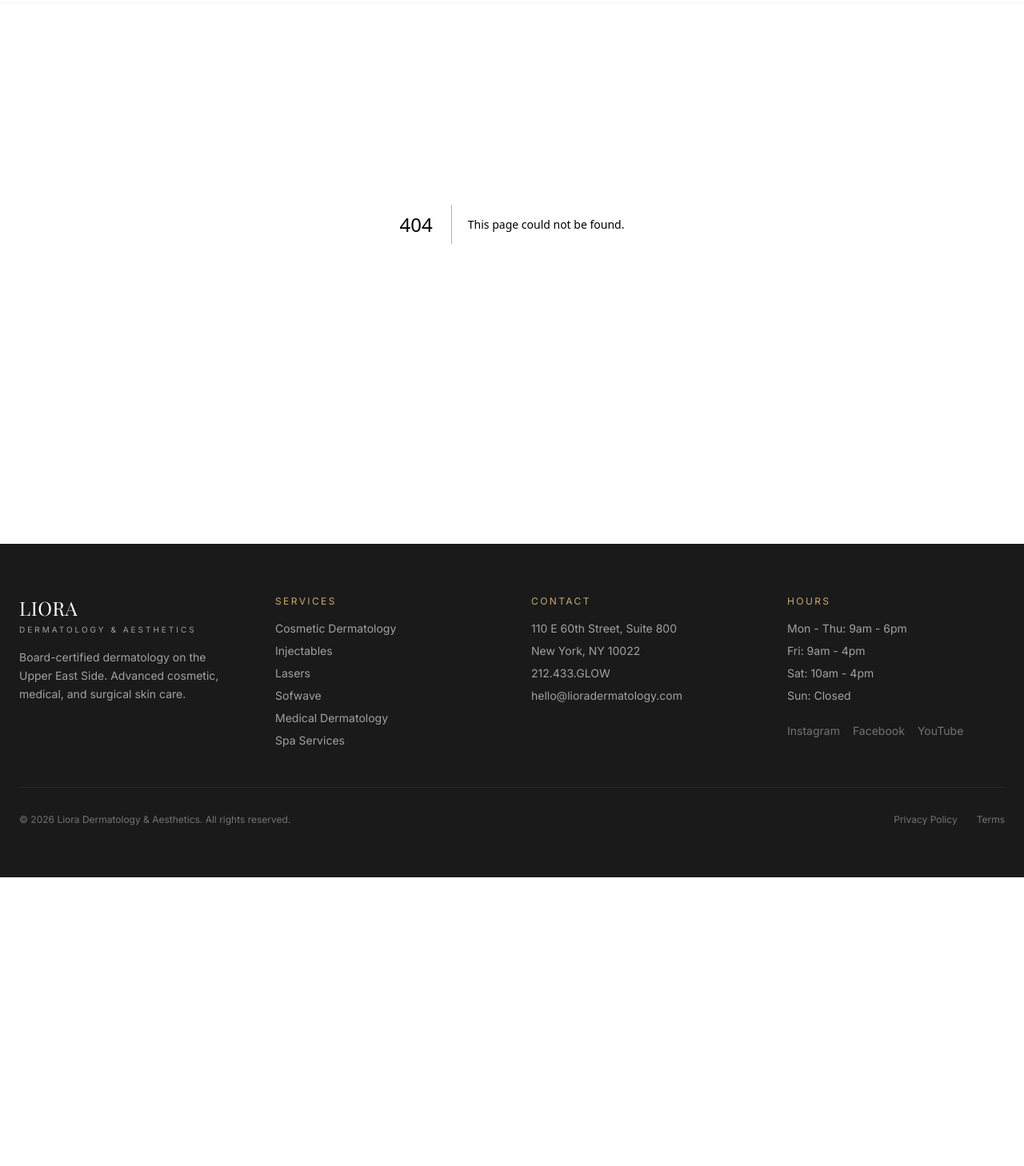
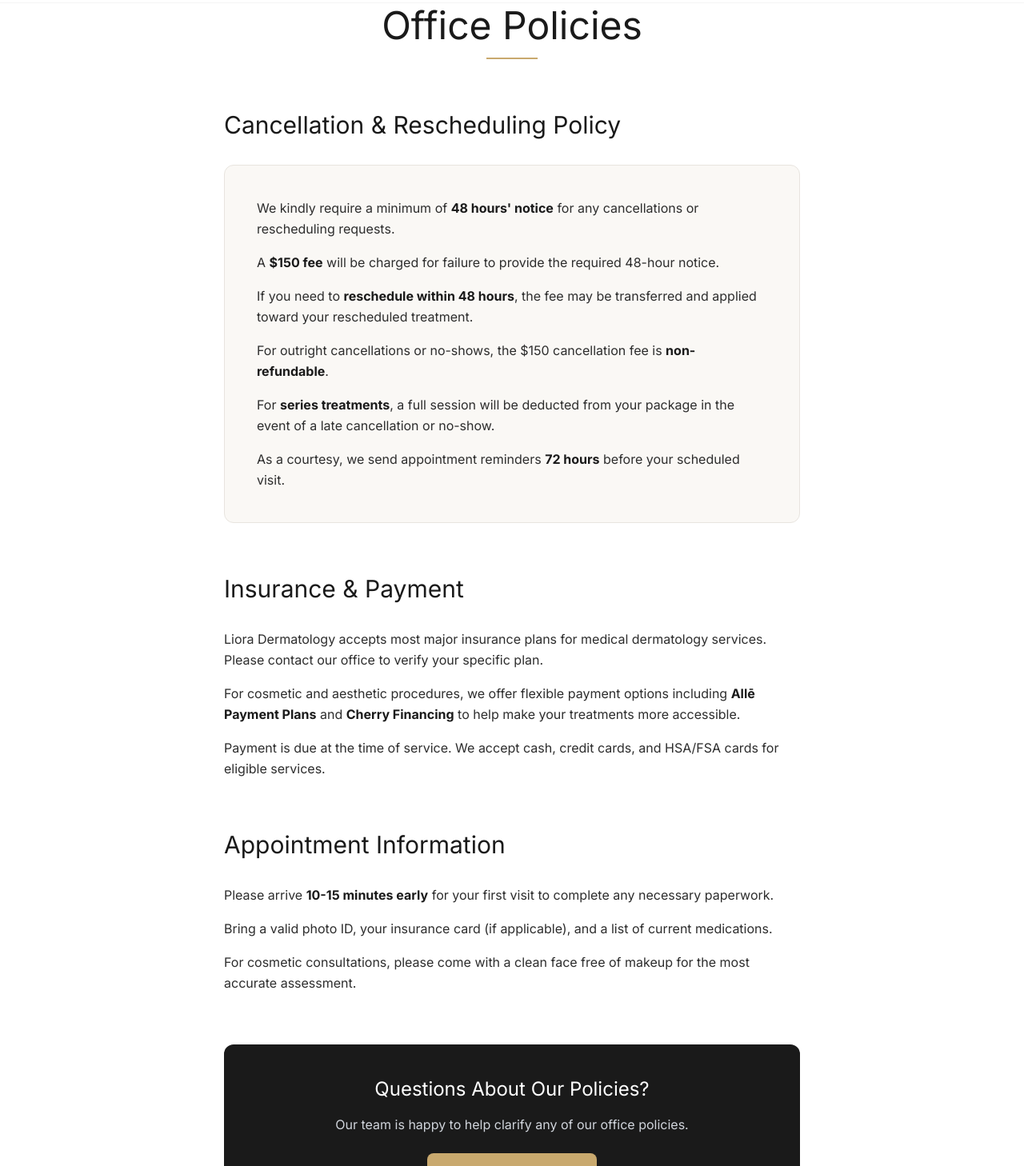
Before and after one commit to bman8810/liora-derm, a Next.js app: page /policies in a window 1280 px wide. Before the commit this address had no page. Shown: the part 120-1578 px from the top of the page at 80% size. Before the commit the page ends 1217 px from the top, so only its background shows below. Built offline with nearby package versions, Linux system fonts and the light colour scheme; a web font is replaced by a local one.

Commit message:
Add cancellation/rescheduling policy page + footer link + sitemap entry

```diff
--- /dev/null
+++ b/src/app/policies/page.tsx
@@ -0,0 +1,136 @@
+import type { Metadata } from "next";
+
+export const metadata: Metadata = {
+  title: "Office Policies | Cancellation & Rescheduling",
+  description:
+    "Review Liora Dermatology's cancellation, rescheduling, and appointment policies. 48-hour notice required for changes.",
+};
+
+export default function PoliciesPage() {
+  return (
+    <main className="pt-32 pb-20">
+      <div className="max-w-3xl mx-auto px-6">
+        {/* Header */}
+        <div className="text-center mb-16">
+          <h1 className="font-playfair text-4xl md:text-5xl text-[#1a1a1a] mb-4">
+            Office Policies
+          </h1>
+          <div className="w-16 h-0.5 bg-[#c9a96e] mx-auto" />
+        </div>
+
+        {/* Cancellation Policy */}
+        <section className="mb-16">
+          <h2 className="font-playfair text-2xl md:text-3xl text-[#1a1a1a] mb-8">
+            Cancellation &amp; Rescheduling Policy
+          </h2>
+
+          <div className="bg-[#faf8f5] border border-[#e8e4df] rounded-xl p-8 md:p-10 space-y-6">
+            <div className="space-y-4 text-[#2d2d2d] leading-relaxed">
+              <p>
+                We kindly require a minimum of{" "}
+                <strong className="text-[#1a1a1a]">48 hours&apos; notice</strong>{" "}
+                for any cancellations or rescheduling requests.
+              </p>
+
+              <p>
+                A{" "}
+                <strong className="text-[#1a1a1a]">$150 fee</strong>{" "}
+                will be charged for failure to provide the required 48-hour notice.
+              </p>
+
+              <p>
+                If you need to{" "}
+                <strong className="text-[#1a1a1a]">reschedule within 48 hours</strong>,
+                the fee may be transferred and applied toward your rescheduled treatment.
+              </p>
+
+              <p>
+                For outright cancellations or no-shows, the $150 cancellation fee is{" "}
+                <strong className="text-[#1a1a1a]">non-refundable</strong>.
+              </p>
+
+              <p>
+                For{" "}
+                <strong className="text-[#1a1a1a]">series treatments</strong>,
+                a full session will be deducted from your package in the event of a
+                late cancellation or no-show.
+              </p>
+
+              <p>
+                As a courtesy, we send appointment reminders{" "}
+                <strong className="text-[#1a1a1a]">72 hours</strong>{" "}
+                before your scheduled visit.
+              </p>
+            </div>
+          </div>
+        </section>
+
+        {/* Insurance */}
+        <section className="mb-16">
+          <h2 className="font-playfair text-2xl md:text-3xl text-[#1a1a1a] mb-8">
+            Insurance &amp; Payment
+          </h2>
+
+          <div className="space-y-4 text-[#2d2d2d] leading-relaxed">
+            <p>
+              Liora Dermatology accepts most major insurance plans for medical
+              dermatology services. Please contact our office to verify your
+              specific plan.
+            </p>
+            <p>
+              For cosmetic and aesthetic procedures, we offer flexible payment
+              options including{" "}
+              <strong className="text-[#1a1a1a]">Allē Payment Plans</strong> and{" "}
+              <strong className="text-[#1a1a1a]">Cherry Financing</strong> to help
+              make your treatments more accessible.
+            </p>
+            <p>
+              Payment is due at the time of service. We accept cash, credit cards,
+              and HSA/FSA cards for eligible services.
+            </p>
+          </div>
+        </section>
+
+        {/* Appointment Info */}
+        <section className="mb-16">
+          <h2 className="font-playfair text-2xl md:text-3xl text-[#1a1a1a] mb-8">
+            Appointment Information
+          </h2>
+
+          <div className="space-y-4 text-[#2d2d2d] leading-relaxed">
+            <p>
+              Please arrive <strong className="text-[#1a1a1a]">10-15 minutes early</strong>{" "}
+              for your first visit to complete any necessary paperwork.
+            </p>
+            <p>
+              Bring a valid photo ID, your insurance card (if applicable), and a
+              list of current medications.
+            </p>
+            <p>
+              For cosmetic consultations, please come with a clean face free of
+              makeup for the most accurate assessment.
+            </p>
+          </div>
+        </section>
+
+        {/* Contact */}
+        <section>
+          <div className="bg-[#1a1a1a] text-white rounded-xl p-8 md:p-10 text-center">
+            <h3 className="font-playfair text-xl md:text-2xl mb-4">
+              Questions About Our Policies?
+            </h3>
+            <p className="text-gray-300 mb-6">
+              Our team is happy to help clarify any of our office policies.
+            </p>
+            <a
+              href="tel:2124334569"
+              className="inline-block bg-[#c9a96e] text-white px-8 py-3 rounded-lg hover:bg-[#b8944d] transition-colors font-medium"
+            >
+              Call 212.433.GLOW
+            </a>
+          </div>
+        </section>
+      </div>
+    </main>
+  );
+}
--- a/src/app/sitemap.ts
+++ b/src/app/sitemap.ts
@@ -90,6 +90,12 @@ export default function sitemap(): MetadataRoute.Sitemap {
       changeFrequency: "monthly",
       priority: 0.7,
     },
+    {
+      url: `${baseUrl}/policies`,
+      lastModified: new Date(),
+      changeFrequency: "monthly",
+      priority: 0.5,
+    },
     ...blogPosts,
   ];
 }
--- a/src/components/Footer.tsx
+++ b/src/components/Footer.tsx
@@ -112,6 +112,12 @@ export default function Footer() {
           </p>
           <div className="flex gap-6">
             <Link
+              href="/policies"
+              className="text-xs text-neutral-500 hover:text-white transition-colors"
+            >
+              Office Policies
+            </Link>
+            <Link
               href="/privacy"
               className="text-xs text-neutral-500 hover:text-white transition-colors"
             >
```
